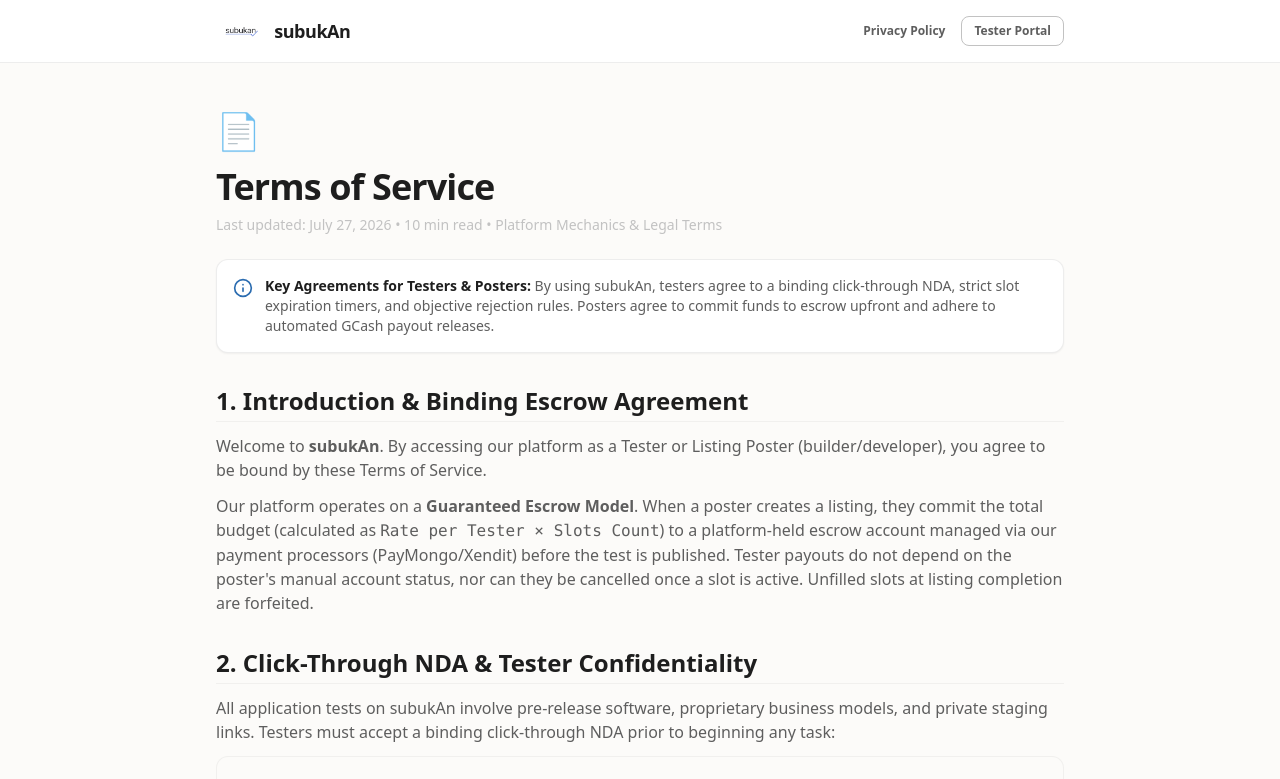
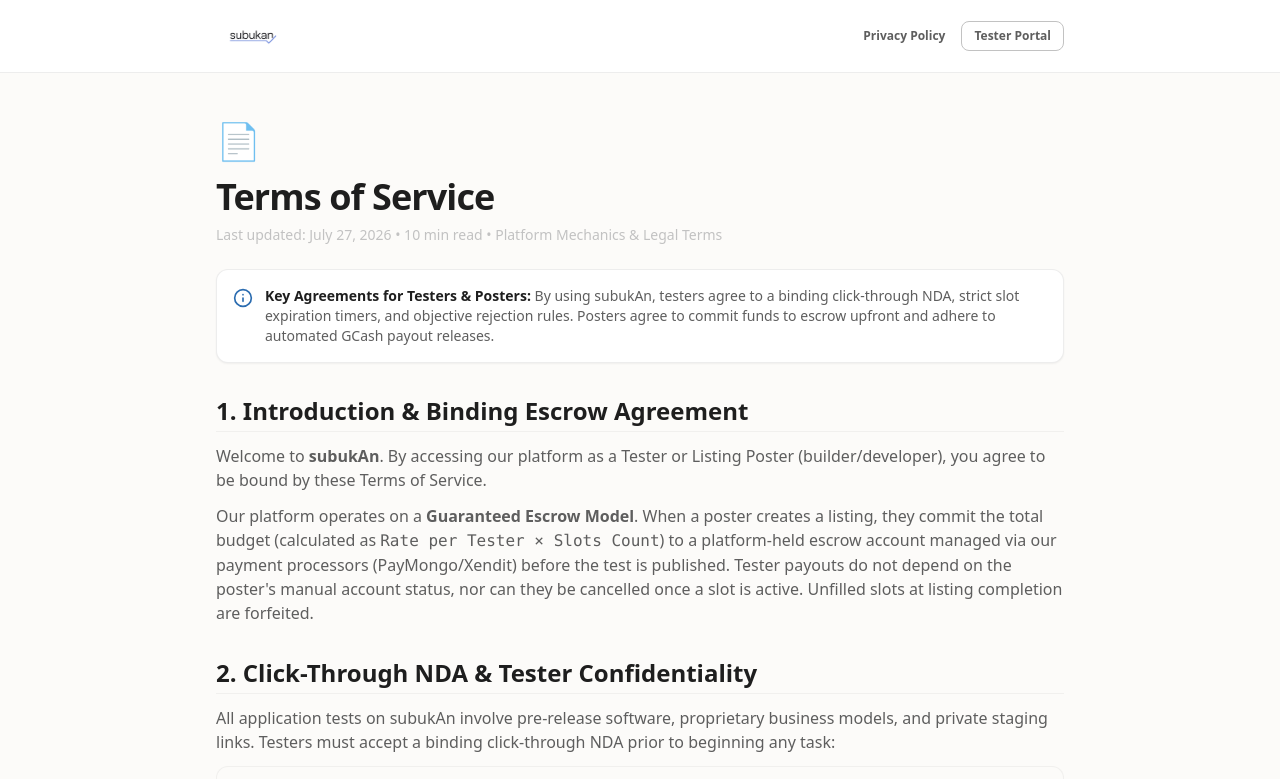
Before and after one commit to JustPres/subukAn, a Next.js app: page /terms in a window 1280 px wide. Shown: the top 779 px of the page. Built offline with nearby package versions, Linux system fonts and the light colour scheme.

Commit message:
Update logo size in header for Home, Privacy, and Terms pages

```diff
--- a/app/page.tsx
+++ b/app/page.tsx
@@ -7,9 +7,8 @@
       {/* Navigation */}
       <header className="border-b border-steel/30 bg-white sticky top-0 z-50">
         <div className="max-w-6xl mx-auto px-6 py-4 flex items-center justify-between">
-          <div className="flex items-center space-x-3">
-            <img src="/subukanlogoweb.png" alt="subukAn Logo" className="h-8 w-auto object-contain" />
-            <span className="text-xl font-bold tracking-tight text-ink">subukAn</span>
+          <div className="flex items-center">
+            <img src="/subukanlogoweb.png" alt="subukAn Logo" className="h-12 w-auto object-contain" />
           </div>
           <nav className="hidden md:flex space-x-8 text-sm font-medium text-slate">
             <a href="#how-it-works" className="hover:text-ink transition-colors">How it Works</a>
@@ -367,8 +366,7 @@
       <footer className="bg-canvas border-t border-steel/20 mt-auto py-12">
         <div className="max-w-6xl mx-auto px-6 flex flex-col md:flex-row items-center justify-between gap-6 text-sm text-slate">
           <div className="flex items-center space-x-3">
-            <img src="/subukanlogoweb.png" alt="subukAn Logo" className="h-6 w-auto object-contain opacity-80" />
-            <span className="font-bold text-ink">subukAn</span>
+            <img src="/subukanlogoweb.png" alt="subukAn Logo" className="h-8 w-auto object-contain opacity-80" />
             <span>&copy; {new Date().getFullYear()}</span>
           </div>
           <div className="flex flex-wrap gap-x-6 gap-y-2 justify-center">
--- a/app/privacy/page.tsx
+++ b/app/privacy/page.tsx
@@ -8,10 +8,9 @@
       {/* Navigation */}
       <header className="border-b border-steel/30 bg-white sticky top-0 z-50">
         <div className="max-w-4xl mx-auto px-6 py-4 flex items-center justify-between">
-          <div className="flex items-center space-x-3">
-            <Link href="/" className="flex items-center space-x-2 hover:opacity-90 transition-opacity">
-              <img src="/subukanlogoweb.png" alt="subukAn Logo" className="h-7 w-auto object-contain" />
-              <span className="text-lg font-bold tracking-tight text-ink">subukAn</span>
+          <div className="flex items-center">
+            <Link href="/" className="flex items-center hover:opacity-90 transition-opacity">
+              <img src="/subukanlogoweb.png" alt="subukAn Logo" className="h-10 w-auto object-contain" />
             </Link>
           </div>
           <nav className="text-xs font-semibold text-slate flex items-center space-x-4">
--- a/app/terms/page.tsx
+++ b/app/terms/page.tsx
@@ -8,10 +8,9 @@
       {/* Navigation */}
       <header className="border-b border-steel/30 bg-white sticky top-0 z-50">
         <div className="max-w-4xl mx-auto px-6 py-4 flex items-center justify-between">
-          <div className="flex items-center space-x-3">
-            <Link href="/" className="flex items-center space-x-2 hover:opacity-90 transition-opacity">
-              <img src="/subukanlogoweb.png" alt="subukAn Logo" className="h-7 w-auto object-contain" />
-              <span className="text-lg font-bold tracking-tight text-ink">subukAn</span>
+          <div className="flex items-center">
+            <Link href="/" className="flex items-center hover:opacity-90 transition-opacity">
+              <img src="/subukanlogoweb.png" alt="subukAn Logo" className="h-10 w-auto object-contain" />
             </Link>
           </div>
           <nav className="text-xs font-semibold text-slate flex items-center space-x-4">
```
